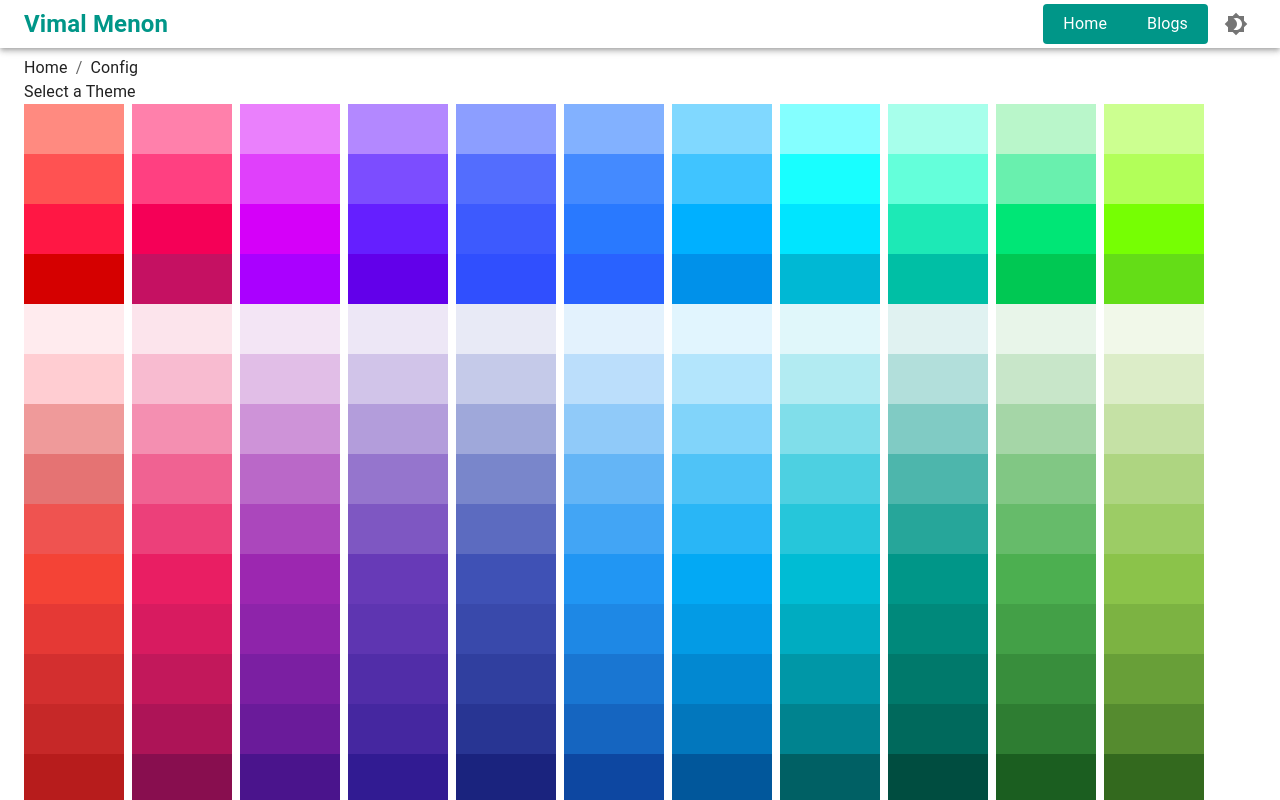
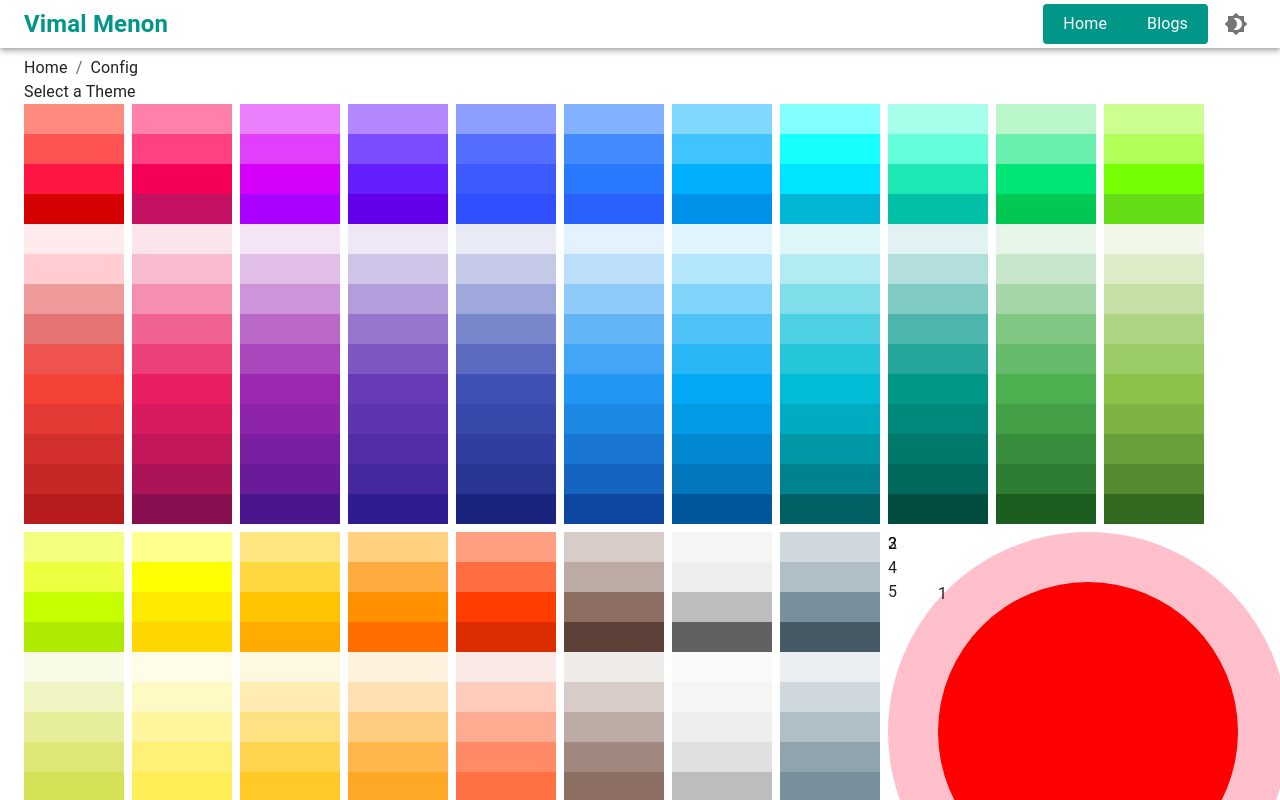
Before and after one commit to vimalmenon/vimalmenon.github.io, a Next.js app: page /config in a window 1280 px wide. Shown: the top 800 px of the page. Built offline with nearby package versions, Linux system fonts and the light colour scheme; what @mui/material-nextjs would draw is missing.

Commit message:
Working on color menu

```diff
--- a/src/app/config/ColorItem/ColorItem.component.tsx
+++ b/src/app/config/ColorItem/ColorItem.component.tsx
@@ -8,7 +8,7 @@ export const ColorItem: React.FC<IColorItem> = ({ color }) => {
   const { changeTheme } = useAppContext();
   return (
     <Box
-      sx={{ width: '100px', height: '50px', background: color }}
+      sx={{ width: '100px', height: '30px', background: color }}
       onClick={() => changeTheme({ theme: color })}
     >
       {/* {primaryTheme.500 as string} */}
--- /dev/null
+++ b/src/app/config/ColorMenu/ColorMenu.component.tsx
@@ -0,0 +1,43 @@
+'use client';
+
+import { styled } from '@mui/material';
+
+const Main = styled('main')({
+  position: 'relative',
+  width: '200px',
+  height: '200px',
+  borderRadius: '100%',
+  '.quarter1': {
+    top: '50px',
+    left: '50px',
+    position: 'absolute',
+    width: '300px',
+    height: '300px',
+    background: 'red',
+    borderRadius: '100%',
+    zIndex: 2,
+  },
+  '.quarter2': {
+    top: 0,
+    left: 0,
+    position: 'absolute',
+    width: '400px',
+    height: '400px',
+    background: 'pink',
+    borderRadius: '100%',
+    zIndex: 1,
+  },
+});
+
+export const ColorMenu: React.FC = () => {
+  return (
+    <Main>
+      <div className="quarter quarter1">1</div>
+      <div className="quarter quarter2">2</div>
+      <div className="quarter quarter3">3</div>
+      <div className="quarter quarter4">4</div>
+      <div className="quarter quarter5">5</div>
+      <div className="cutout"></div>
+    </Main>
+  );
+};
--- /dev/null
+++ b/src/app/config/ColorMenu/index.ts
@@ -0,0 +1 @@
+export * from './ColorMenu.component';
--- a/src/app/config/page.tsx
+++ b/src/app/config/page.tsx
@@ -4,6 +4,7 @@ import { Breadcrumbs } from '@common';
 import { Navigation, colors } from '@data';
 
 import { ColorItem } from './ColorItem';
+import { ColorMenu } from './ColorMenu';
 
 export const metadata: Metadata = {
   title: 'Config | Vimal Menon',
@@ -46,6 +47,7 @@ const Page: React.FC = () => {
             </Box>
           );
         })}
+        <ColorMenu />
       </Box>
     </Box>
   );
--- a/src/data/theme/index.ts
+++ b/src/data/theme/index.ts
@@ -8,7 +8,10 @@ export const getTheme = (mode: PaletteMode = 'light', primaryTheme: PaletteColor
   return createTheme({
     palette: {
       mode,
-      primary: primaryTheme,
+      primary: {
+        ...primaryTheme,
+        main: primaryTheme[500 as any] as string,
+      },
     },
   });
 };
```
